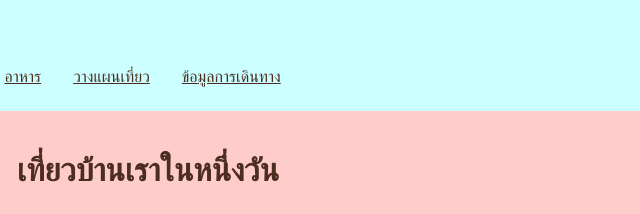
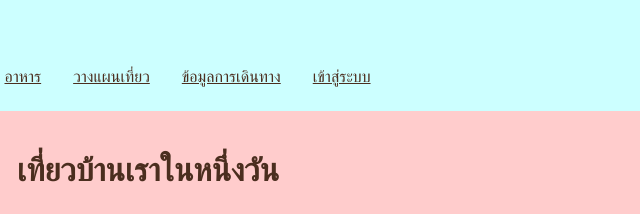
Before and after one commit to pprinlada/travelprojectpompamka, a plain HTML site: page index.html in a window 1280 px wide. Shown: the top 214 px of the page, 175-815 px from the left. Drawn offline with Linux system fonts and the light colour scheme.

Commit message:
Update index.html

```diff
--- a/index.html
+++ b/index.html
@@ -17,6 +17,7 @@
                 <li><a href="food.html">อาหาร</a></li>
                 <li><a href="plan.html">วางแผนเที่ยว</a></li>
                 <li><a href="travel.html">ข้อมูลการเดินทาง</a></li>
+                <li><a href="login.html">เข้าสู่ระบบ</a></li>
             </ul>
         </nav>
     </header>
```
